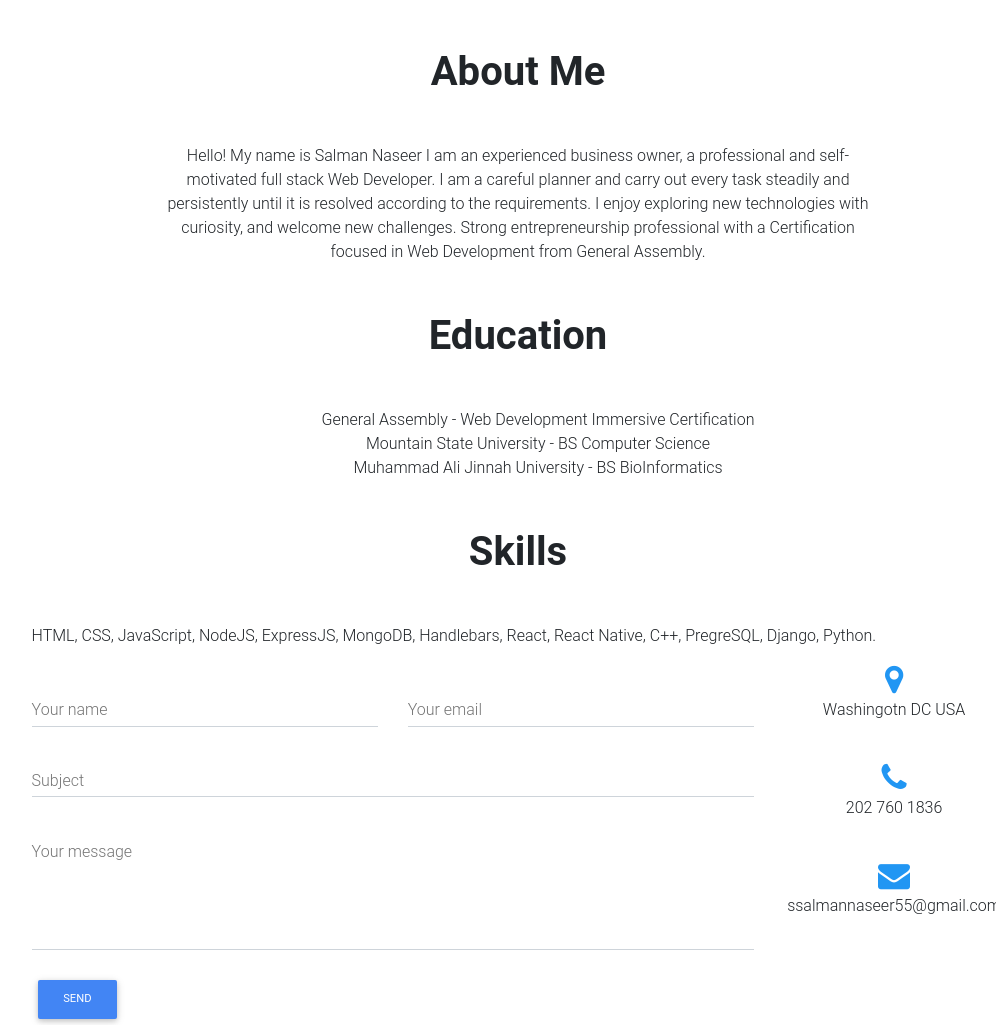
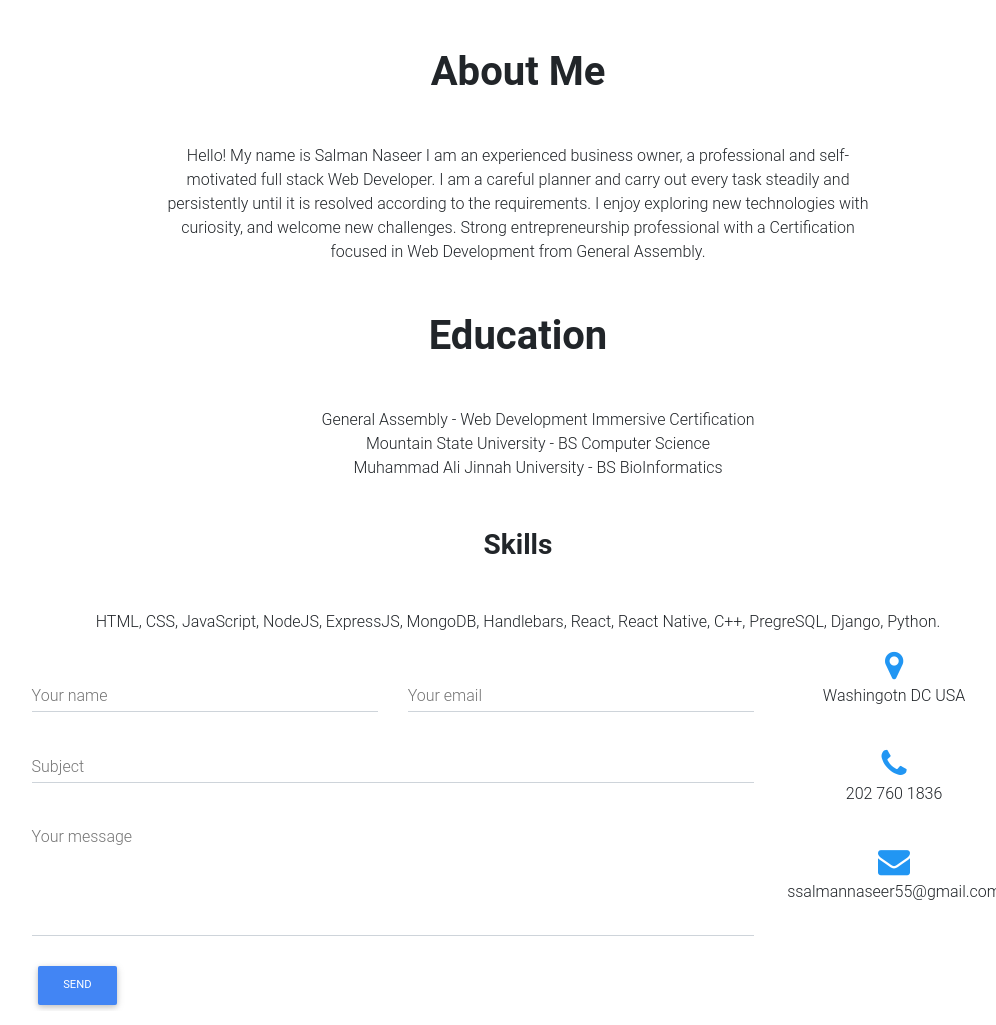
Before and after one commit to salmannaseer5/salmannaseer5.github.io, a plain HTML site: page about.html in a window 1280 px wide. Shown: the whole page, without its empty margins (122-1118 px from the left). Drawn offline with Linux system fonts and the light colour scheme; a web font is replaced by a local one.

Commit message:
about me page

```diff
--- a/about.html
+++ b/about.html
@@ -26,13 +26,13 @@
     <!-- Section description -->
     <p class="text-center w-responsive mx-auto mb-5">Hello! My name is Salman Naseer I am an experienced business owner, a professional and self-motivated full stack Web Developer. I am a careful planner and carry out every task steadily and persistently until it is resolved according to the requirements. I enjoy exploring new technologies with curiosity, and welcome new challenges. Strong entrepreneurship professional with a Certification focused in Web Development from General Assembly.</p>
     <h2 class="h1-responsive font-weight-bold text-center my-5">Education</h2>
-    <ul class="text-center education">
+    <ul class="education">
     <li >General Assembly - Web Development Immersive Certification</li>
     <li>Mountain State University - BS Computer Science</li>
     <li>Muhammad Ali Jinnah University - BS BioInformatics</li>
     </ul>
-    <h3 class="h1-responsive font-weight-bold text-center my-5">Skills</h3>
-    <p>HTML, CSS, JavaScript, NodeJS, ExpressJS, MongoDB, Handlebars, React, React Native, C++, PregreSQL, Django, Python. </p>
+    <h3 class="font-weight-bold text-center my-5">Skills</h3>
+    <p class= "education">HTML, CSS, JavaScript, NodeJS, ExpressJS, MongoDB, Handlebars, React, React Native, C++, PregreSQL, Django, Python. </p>
     <!-- Grid row -->
     <div class="row">
 
--- a/css/style.css
+++ b/css/style.css
@@ -54,4 +54,5 @@ h5 {
 
 .education{
   list-style-type: none;
+  text-align: center;
 }
```
